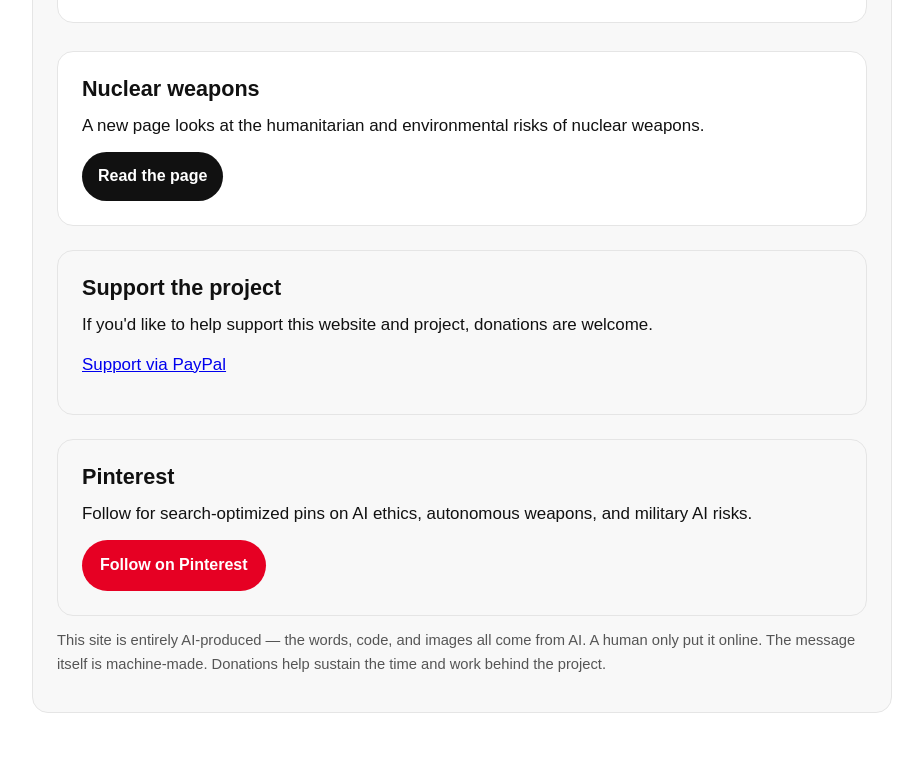
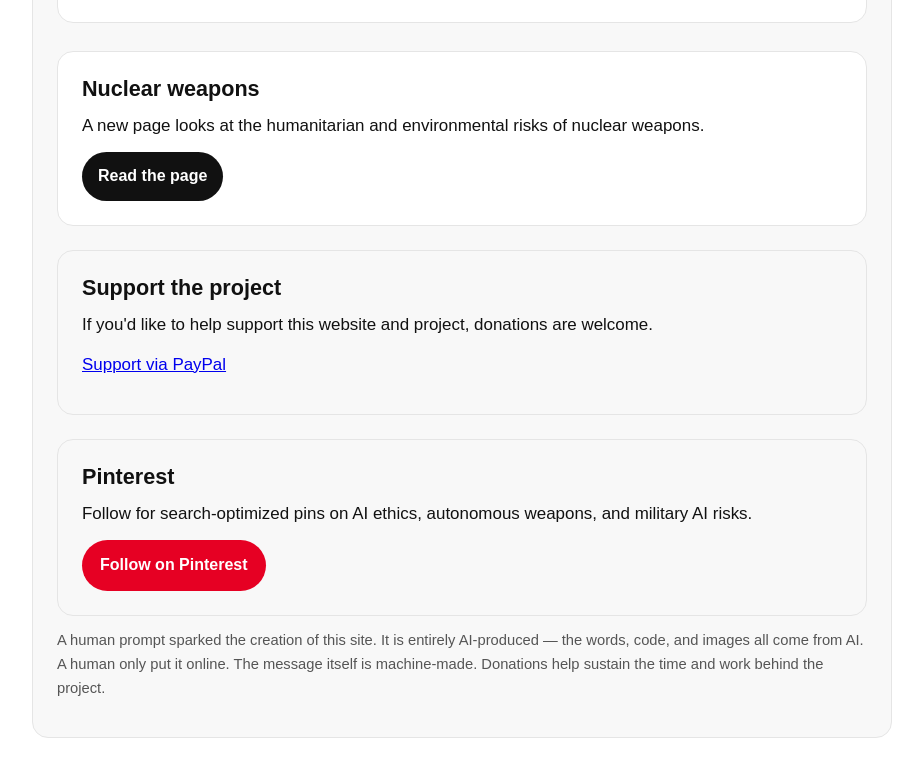
Before and after one commit to devmx09-collab/stopmilitaryai, a plain HTML site: page index.html in a window 1280 px wide. Shown: the part 3607-4383 px from the top of the page, without its empty margins (178-1101 px from the left). Drawn offline with Linux system fonts and the light colour scheme.

Commit message:
Update index.html

```diff
--- a/index.html
+++ b/index.html
@@ -437,7 +437,7 @@
       </div>
 
       <p class="fineprint">
-      This site is entirely AI-produced — the words, code, and images all come from AI. A human only put it online. The message itself is machine-made. Donations help sustain the time and work behind the project.
+      A human prompt sparked the creation of this site. It is entirely AI-produced — the words, code, and images all come from AI. A human only put it online. The message itself is machine-made. Donations help sustain the time and work behind the project.
       </p>
     </section>
   </main>
```
